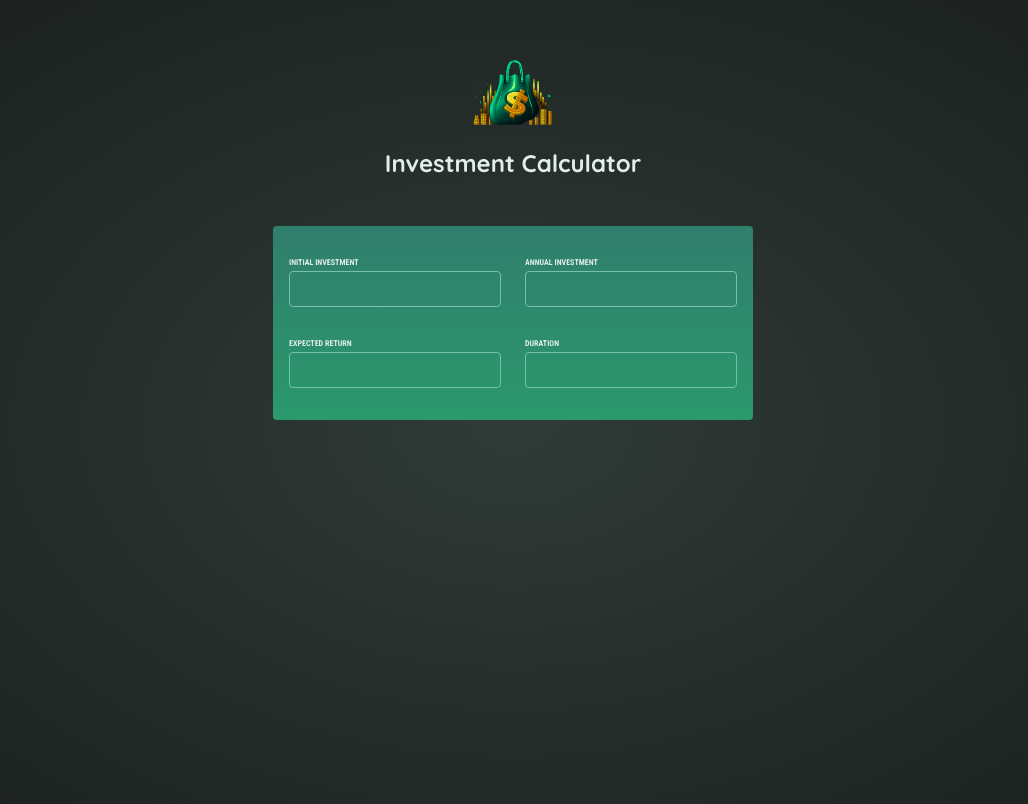
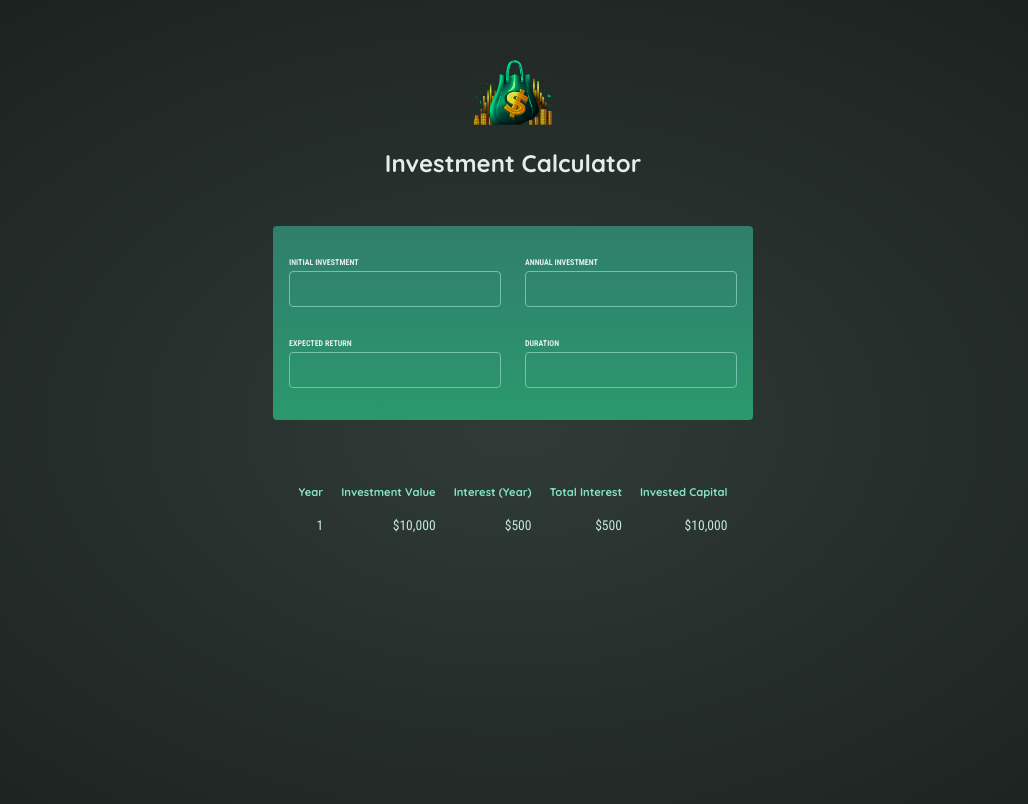
Before and after one commit to NikSyan/investment-calculator-react, a React (Vite) app: page / in a window 1280 px wide. Shown: the top 804 px of the page, without its empty margins (127-1155 px from the left). Built offline with nearby package versions, Linux system fonts and the light colour scheme.

Commit message:
Add output table

```diff
--- a/src/App.jsx
+++ b/src/App.jsx
@@ -1,14 +1,14 @@
 import Header from "./components/Header";
 import InputBody from "./components/InputBody";
+import OutputTable from "./components/OutputTable";
 
 function App() {
   return (
     <>
       <Header />
       <InputBody />
+      <OutputTable />
     </>
-
-
   )
 }
 
--- a/src/components/OutputTable.jsx
+++ b/src/components/OutputTable.jsx
@@ -1,7 +1,26 @@
 export default function OutputTable({  }) {
   return (
     <section>
-
+      <table id="result">
+        <thead>
+          <tr>
+            <th>Year</th>
+            <th>Investment Value</th>
+            <th>Interest (Year)</th>
+            <th>Total Interest</th>
+            <th>Invested Capital</th>
+          </tr>
+        </thead>
+        <tbody>
+          <tr>
+            <td>1</td>
+            <td>$10,000</td>
+            <td>$500</td>
+            <td>$500</td>
+            <td>$10,000</td>
+          </tr>
+        </tbody>
+      </table>
     </section>
   );
 }
```
